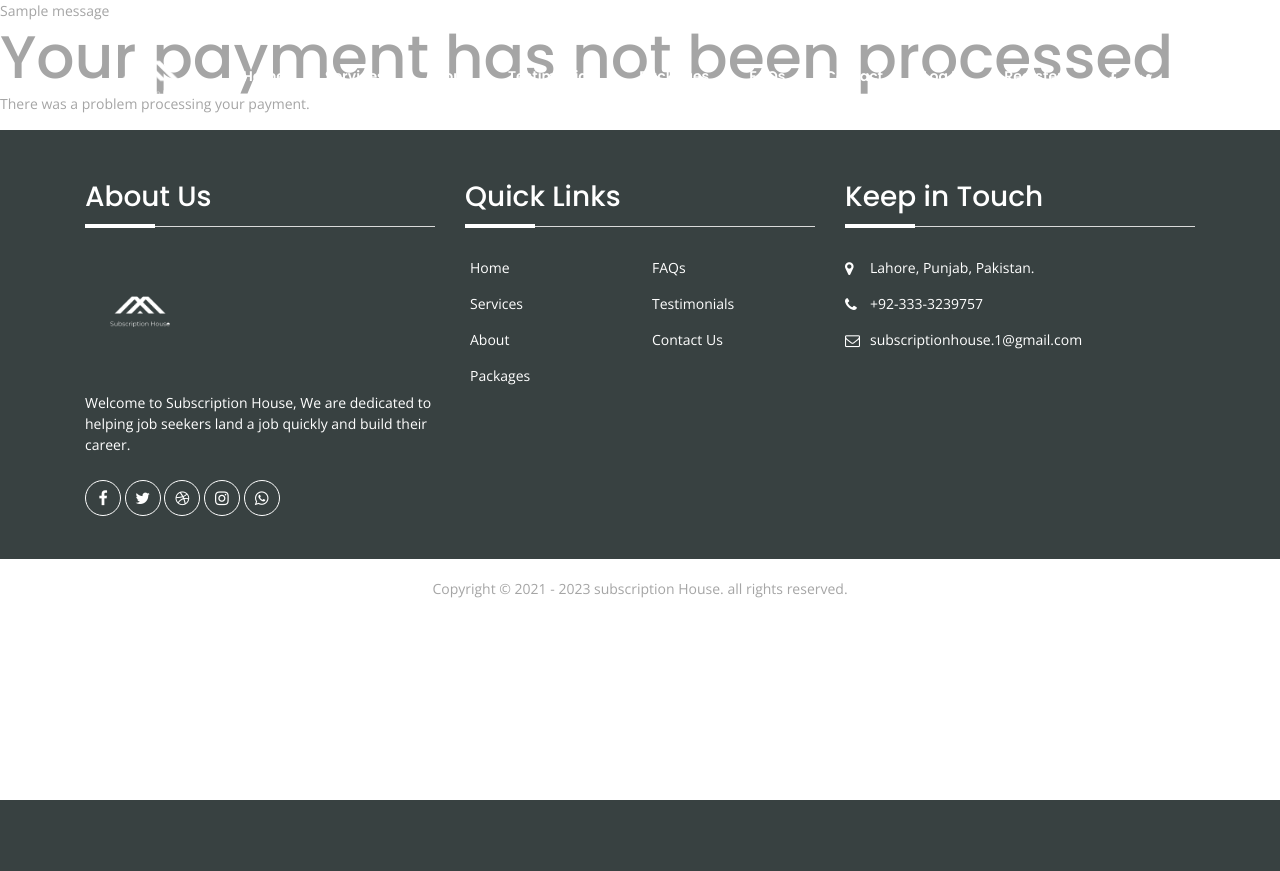
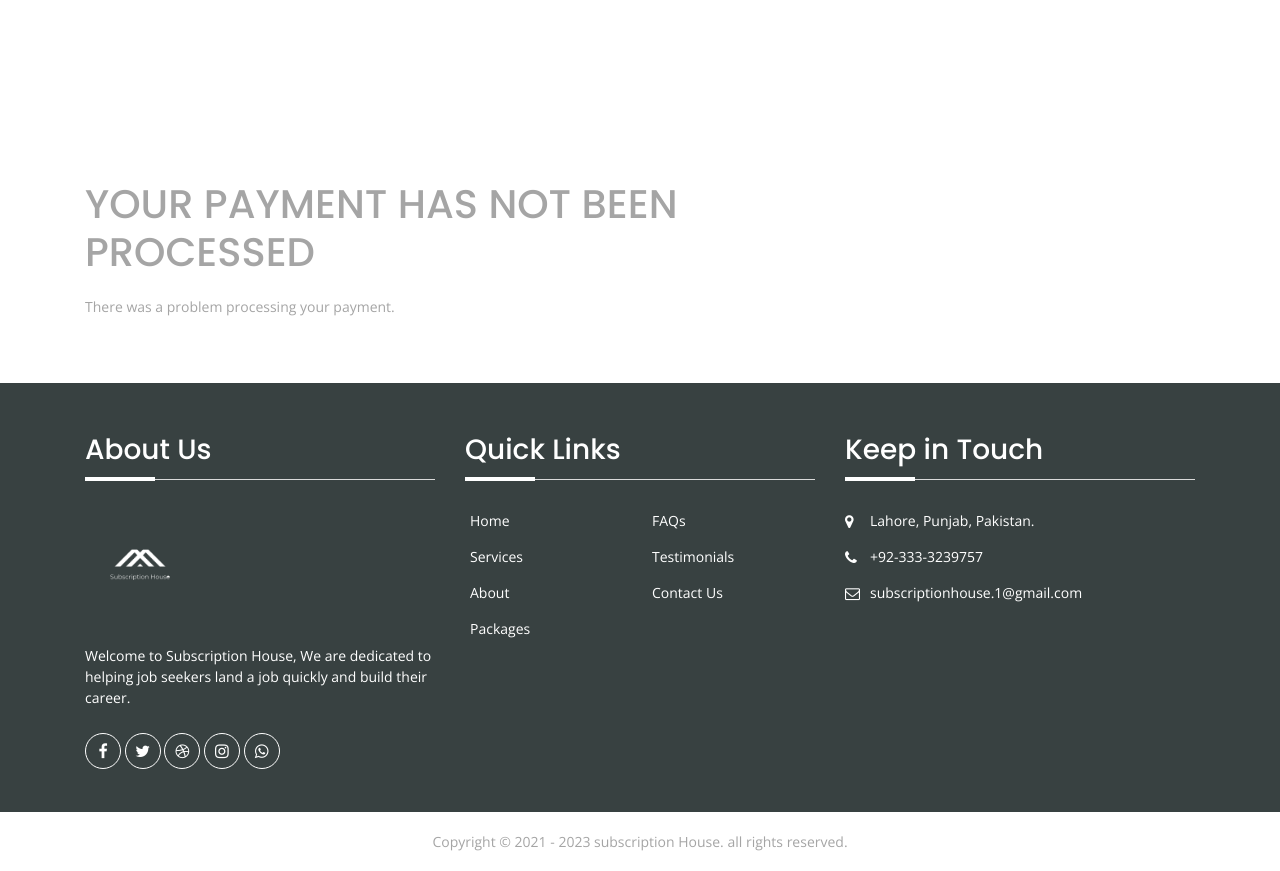
Before and after one commit to Sheharyar123/SubscriptionHouse, a Django app: page /payments/payment-cancelled in a window 1280 px wide. Before the commit the page ends 800 px from the top, so only its background shows below. Run offline with Django 4.2, Linux system fonts and the light colour scheme; tables that the repository leaves empty hold one stand-in row (values such as "Sample post"); one stand-in notice (Sample message) is shown; parts of the project's set-up code (start-up, migrations or seed data) failed here and were passed over; some libraries are stand-ins or nearby versions.

Commit message:
Add Django messages

```diff
--- a/payment_project/settings.py
+++ b/payment_project/settings.py
@@ -165,3 +165,5 @@
 EMAIL_PORT = 587
 EMAIL_HOST_USER = env.str("EMAIL_HOST_USER")
 EMAIL_HOST_PASSWORD = env.str("EMAIL_HOST_PASSWORD")
+
+CSRF_TRUSTED_ORIGINS = ["https://24b9-101-53-247-21.in.ngrok.io"]
--- a/products/models.py
+++ b/products/models.py
@@ -24,7 +24,7 @@
     id = models.UUIDField(default=uuid.uuid4, primary_key=True, editable=False)
     background_type = models.CharField(choices=BACKGROUND_TYPE, max_length=30)
     plan_type = models.CharField(choices=PLAN_TYPE, max_length=30)
-    price = models.IntegerField()
+    price = models.FloatField()
     title = models.CharField(max_length=50)
     description = RichTextField()
     active = models.BooleanField(default=True)
--- a/products/views.py
+++ b/products/views.py
@@ -1,5 +1,6 @@
 from paypal.standard.forms import PayPalPaymentsForm
 from django.contrib import messages
+from django.contrib.auth.mixins import LoginRequiredMixin
 from django.core.mail import send_mail
 from django.shortcuts import get_object_or_404, render, redirect
 from django.urls import reverse
@@ -37,7 +38,7 @@
             return redirect("products:index")
 
 
-class ProductDetailView(DetailView):
+class ProductDetailView(LoginRequiredMixin, DetailView):
     model = Product
     template_name = "products/product_detail.html"
     context_object_name = "product"
--- a/static/css/style.css
+++ b/static/css/style.css
@@ -3912,12 +3912,14 @@
   }
 }
 
-.form-margin {
+.form-margin,
+.payment-margin {
   margin-top: 180px;
   margin-bottom: 50px;
 }
 
-.form-title {
+.form-title,
+.payment-title {
   font-size: 40px;
   text-transform: uppercase;
   margin-bottom: 20px;
@@ -3930,40 +3932,3 @@
 .footer-padding {
   padding-top: 50px;
 }
-
-/* .pricing_item_detail {
-  position: relative;
-  height: 750px;
-  padding: 2.5rem 1rem;
-  -webkit-box-shadow: 0 0 5px rgba(0, 0, 0, 0.12);
-  box-shadow: 0 0 5px rgba(0, 0, 0, 0.12);
-  -webkit-transition: all 0.5s ease;
-  -o-transition: all 0.5s ease;
-  transition: all 0.5s ease;
-  -webkit-border-radius: 10px;
-  border-radius: 10px;
-  margin-bottom: 100px;
-}
-
-.pricing_item_detail .pricing_price {
-  padding: 15px 0 14px 0;
-  border-top: 1px solid rgba(139, 144, 157, 0.18);
-  border-bottom: 1px solid rgba(139, 144, 157, 0.18);
-}
-.pricing_item_detail:hover .pricing_price {
-  border-top: 1px solid rgba(255, 255, 255, 0.18);
-  border-bottom: 1px solid rgba(255, 255, 255, 0.18);
-}
-.pricing_item_detail .pricing_currency {
-  font-size: 3rem;
-  font-weight: 300;
-}
-.pricing_list {
-  font-size: 14px;
-  padding: 25px 0;
-}
-.pricing_list li {
-  margin: 14px 0;
-  color: #a5a5a5;
-  font-size: 1rem;
-} */
--- a/templates/_base.html
+++ b/templates/_base.html
@@ -21,11 +21,12 @@
 <body data-spy="scroll" data-target=".navbar-nav" data-offset="90">
     {% include '_navbar.html' %}
     {% if messages %}
-        <ul class="messages">
-            {% for message in messages %}
-            <li{% if message.tags %} class="{{ message.tags }}"{% endif %}>{{ message }}</li>
-            {% endfor %}
-        </ul>
+        {% for message in messages %}
+            <div{% if message.tags %} class="alert alert-{{ message.tags }} alert-dismissible"{% endif %} role="alert" id="box">
+                {% comment %} <button type="button" class="close" data-dismiss="alert" aria-label="Close"><span aria-hidden="true">&times;</span></button>   {% endcomment %}
+                {{ message }}
+            </div>
+        {% endfor %}
     {% endif %}
     {% block content %}{% endblock content %}
     {% include '_footer.html' %}
--- a/templates/_navbar.html
+++ b/templates/_navbar.html
@@ -1,6 +1,6 @@
 {% load static %}
 
-<!--Loader-->
+{% comment %} <!--Loader-->
 <div class="loader">
   <div class="spinner centered">
     <div class="spinner-container container1">
@@ -17,7 +17,7 @@
     </div>
   </div>
 </div>
-<!--Loader ends-->
+<!--Loader ends--> {% endcomment %}
 
 <!-- header -->
 <header class="site-header">
@@ -103,19 +103,19 @@
         </ul>
       </div>
 
-      <!--side menu open button-->
+      {% comment %} <!--side menu open button-->
       <a
         href="javascript:void(0)"
         class="d-none d-lg-inline-block sidemenu_btn"
         id="sidemenu_toggle"
       >
         <span></span> <span></span> <span></span>
-      </a>
+      </a> {% endcomment %}
     </div>
   </nav>
 
   <!-- side menu -->
-  <div class="side-menu">
+  {% comment %} <div class="side-menu">
     <div class="inner-wrapper">
       <span class="btn-close" id="btn_sideNavClose"><i></i><i></i></span>
       <a class="navbar-brand" href="/">
@@ -139,7 +139,7 @@
             <a class="nav-link pagescroll" href="{% url 'products:index' %}">Packages</a>
           </li>
           <li class="nav-item">
-            <a class="nav-link pagescroll" href="{% url 'products:index' %}>FAQs</a>
+            <a class="nav-link pagescroll" href="{% url 'products:index' %}">FAQs</a>
           </li>
           <li class="nav-item">
             <a class="nav-link pagescroll" href="{% url 'products:index' %}">Contact</a>
@@ -173,7 +173,7 @@
         <p class="darkcolor">&copy; 2023 Subscriptions House.</p>
       </div>
     </div>
-  </div>
+  </div> {% endcomment %}
   <a id="close_side_menu" href="javascript:void(0);"></a>
 </header>
 <!-- header -->
--- a/templates/_scripts.html
+++ b/templates/_scripts.html
@@ -6,7 +6,6 @@
 <!--Bootstrap Core-->
 <script src="{% static 'js/popper.min.js' %}"></script>
 <script src="{% static 'js/bootstrap.min.js' %}"></script>
-
 <!--to view items on reach-->
 <script src="{% static 'js/jquery.appear.js' %}"></script>
 
@@ -55,3 +54,11 @@
 <script src="https://maps.googleapis.com/maps/api/js?key=AIzaSyAJ97zN_MClQ8BnmJJOCY165S2QEYvbIis"></script>
 <script src="{% static 'js/map.js' %}"></script>
 <script src="{% static 'js/functions.js' %}"></script>
+
+
+<script>
+    setTimeout(() => {
+        const box = document.getElementById('box');
+        box.style.display = 'none';
+    }, 5000);
+</script>
--- a/templates/payments/payment_cancelled.html
+++ b/templates/payments/payment_cancelled.html
@@ -3,8 +3,13 @@
 {% block title %}Payment Cancelled{% endblock title %}
 
 {% block content %}
-
-    <h1>Your payment has not been processed</h1>
-    <p>There was a problem processing your payment.</p>
+    <div class="container">
+        <div class="row">
+            <div class="col-md-8 payment-margin">
+                <h1 class="payment-title">Your payment has not been processed</h1>
+                <p>There was a problem processing your payment.</p>
+            </div>
+        </div>
+    </div>
 
 {% endblock content%}
```
Also changed, not shown: products/signals.py (+2 -8 lines), templates/payments/payment_completed.html (+8 -4 lines), products/migrations/0003_alter_product_price.py (added), 1 other file.
